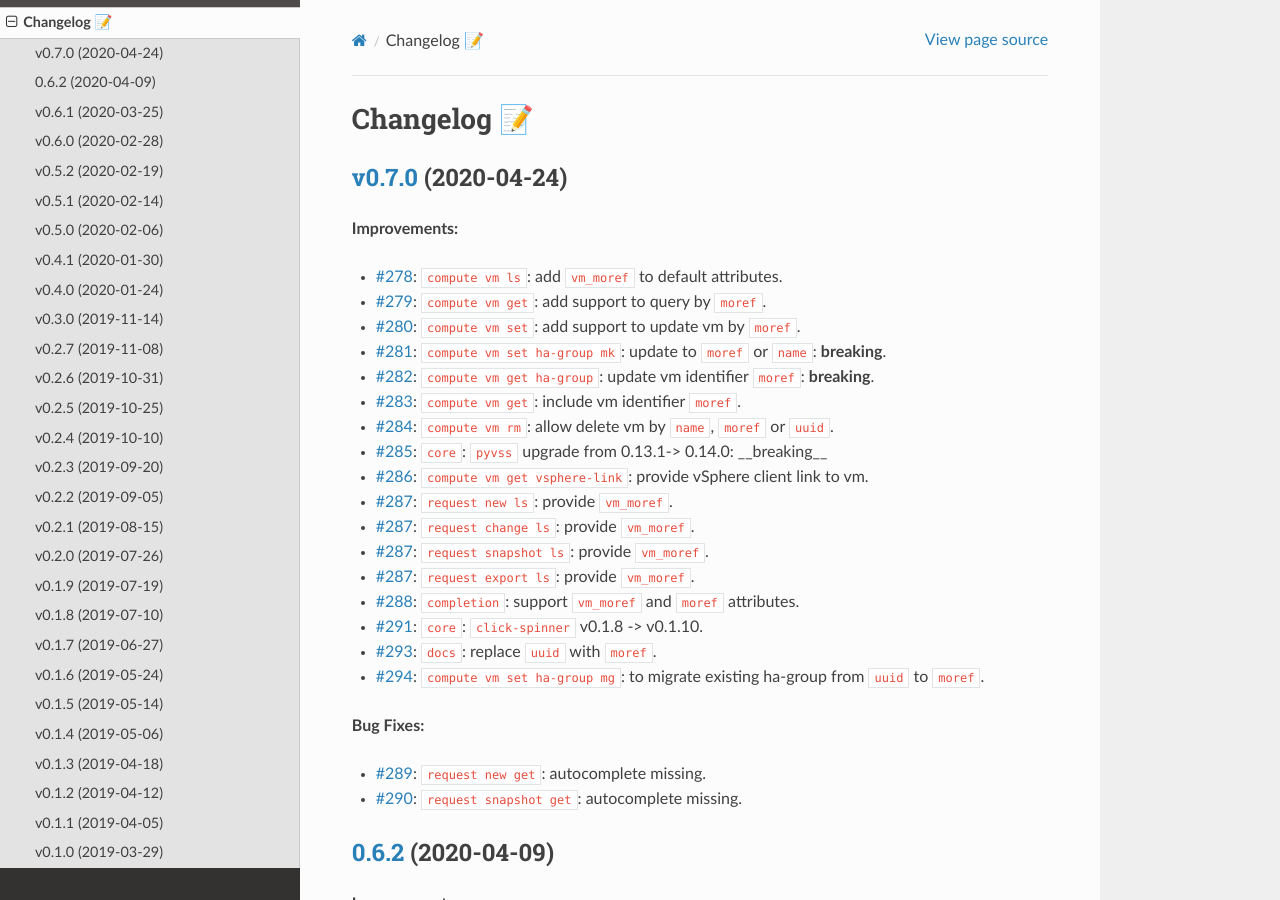
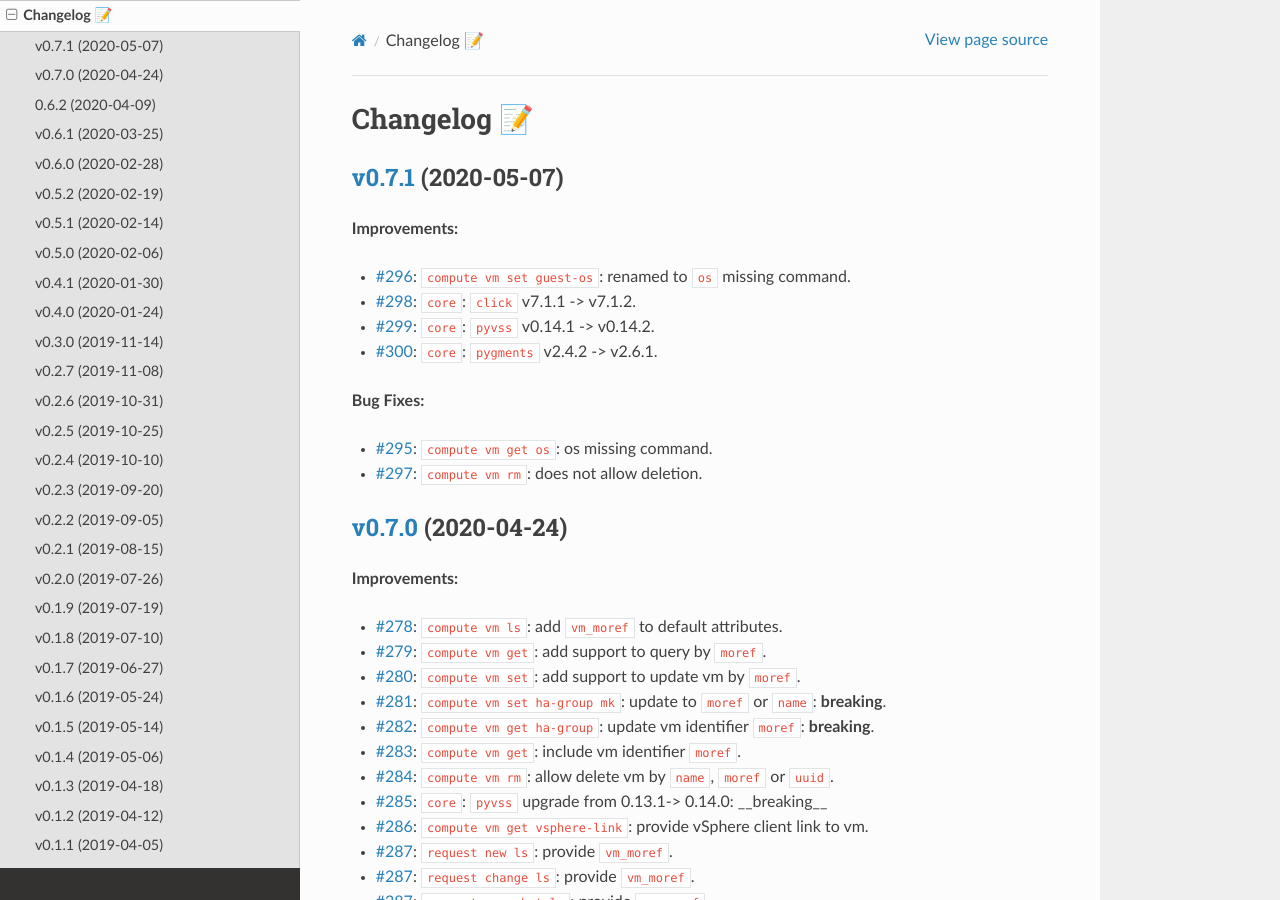
Before and after one commit to EIS-ITS/vss-cli, a Sphinx documentation site: the page built from docs/changelog.rst, in a window 1280 px wide and 900 px high. Built offline with Sphinx 7.4.7 and the Read the Docs theme 2.0.0, drawn with Linux system fonts in a browser that asks for light colours; the version number could not be read and is left out.

Commit message:
Issue #301: 🎉Version release v0.7.1 - fixes #301

```diff
--- a/docs/changelog.rst
+++ b/docs/changelog.rst
@@ -2,6 +2,20 @@
 Changelog 📝
 ============
 
+`v0.7.1 <https://gitlab-ee.eis.utoronto.ca/vss/vss-cli/tags/v0.7.1>`_ (2020-05-07)
+--------------------------------------------------------------------------------------
+
+**Improvements:**
+
+- `#296 <https://gitlab-ee.eis.utoronto.ca/vss/vss-cli/issues/296>`_: ``compute vm set guest-os``: renamed to ``os`` missing command.
+- `#298 <https://gitlab-ee.eis.utoronto.ca/vss/vss-cli/issues/298>`_: ``core``: ``click`` v7.1.1 -> v7.1.2.
+- `#299 <https://gitlab-ee.eis.utoronto.ca/vss/vss-cli/issues/299>`_: ``core``: ``pyvss``  v0.14.1 -> v0.14.2.
+- `#300 <https://gitlab-ee.eis.utoronto.ca/vss/vss-cli/issues/300>`_: ``core``: ``pygments`` v2.4.2 -> v2.6.1.
+
+**Bug Fixes:**
+
+- `#295 <https://gitlab-ee.eis.utoronto.ca/vss/vss-cli/issues/295>`_: ``compute vm get os``: os missing command.
+- `#297 <https://gitlab-ee.eis.utoronto.ca/vss/vss-cli/issues/297>`_: ``compute vm rm``: does not allow deletion.
 
 `v0.7.0 <https://gitlab-ee.eis.utoronto.ca/vss/vss-cli/tags/v0.7.0>`_ (2020-04-24)
 --------------------------------------------------------------------------------------
```
Also changed, not shown: CHANGELOG.md (+15 -0 lines), .bumpversion.cfg, 3 other files.
